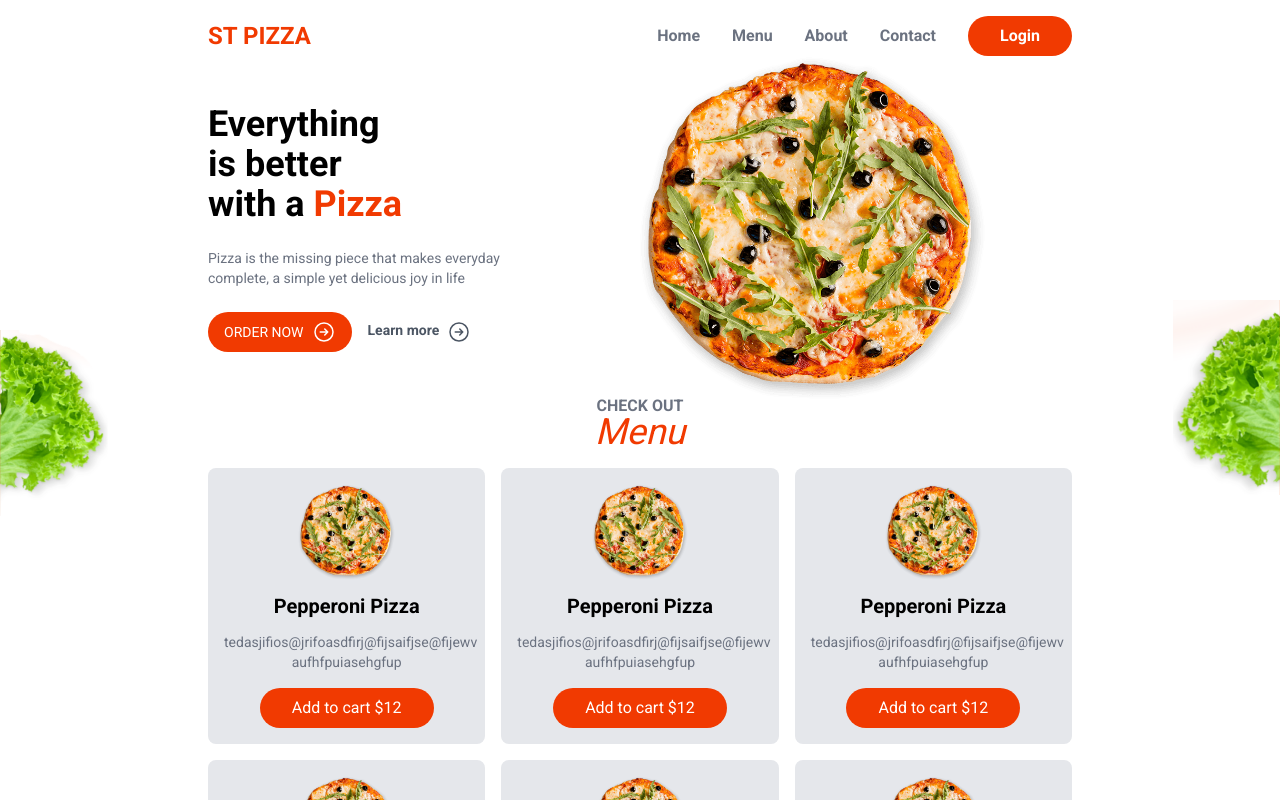
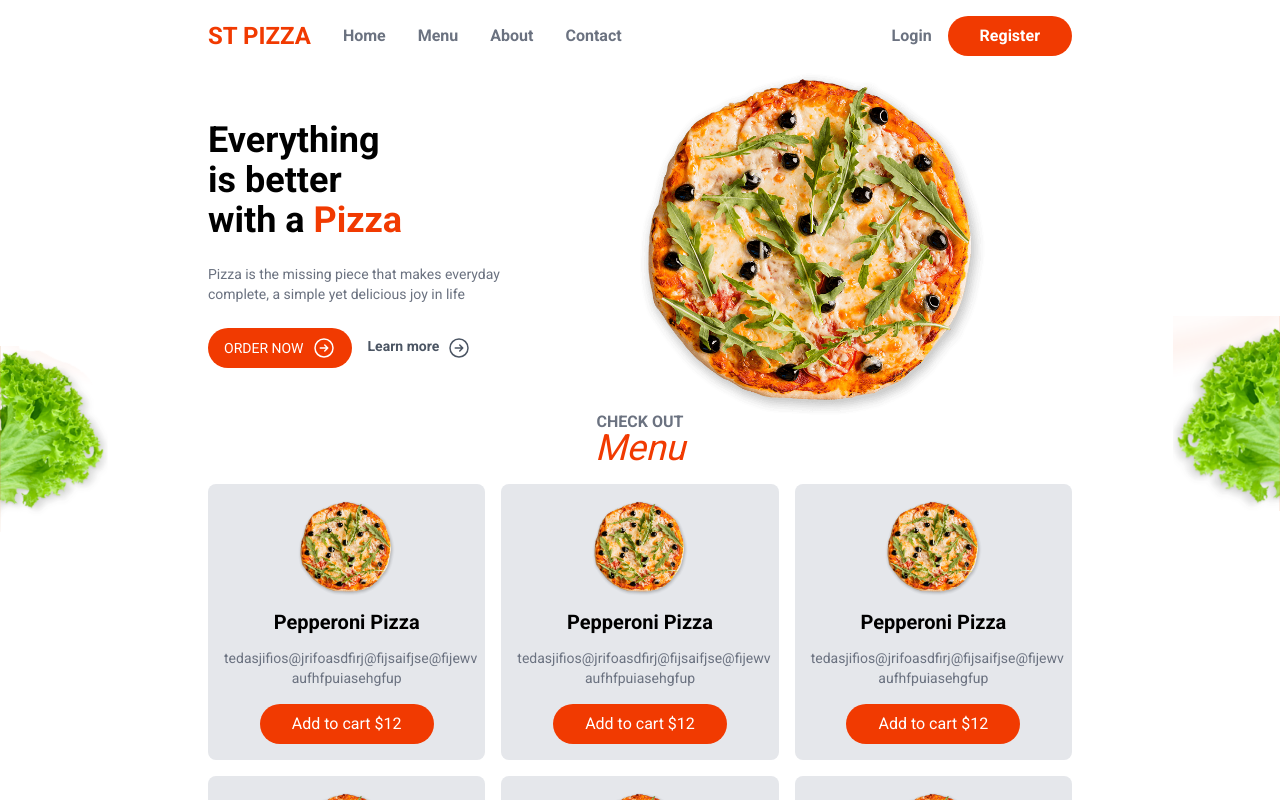
Before and after one commit to D-suke0614/food-orderingi-app, a Next.js app: page / in a window 1280 px wide. Shown: the top 800 px of the page. Built offline with nearby package versions, Linux system fonts and the light colour scheme.

Commit message:
💄 fix: 軽微な修正

```diff
--- a/src/app/components/layout/Header.js
+++ b/src/app/components/layout/Header.js
@@ -3,14 +3,17 @@
 export default function Header() {
   return (
     <header className='flex items-center justify-between'>
-        <Link href="" className='text-primary font-semibold text-2xl'>ST PIZZA</Link>
         <nav className='flex items-center gap-8 text-gray-500 font-semibold'>
+          <Link href="" className='text-primary font-semibold text-2xl'>ST PIZZA</Link>
           <Link href={''}>Home</Link>
           <Link href={''}>Menu</Link>
           <Link href={''}>About</Link>
           <Link href={''}>Contact</Link>
-          <Link href={''} className='bg-primary text-white rounded-full px-8 py-2' >Login</Link>
-        </nav>
+      </nav>
+      <nav className='flex items-center gap-4 text-gray-500 font-semibold'>
+        <Link href={'/login'} className=''>Login</Link>
+        <Link href={'/register'} className='bg-primary text-white rounded-full px-8 py-2' >Register</Link>
+      </nav>
       </header>
   );
 }
--- a/src/app/components/layout/Hero.js
+++ b/src/app/components/layout/Hero.js
@@ -3,7 +3,7 @@
 
 export default function Hero() {
   return (
-    <section className='hero'>
+    <section className='hero mt-4'>
       <div className='py-12'>
         <h1 className='text-4xl font-semibold'>
           Everything<br />
```
